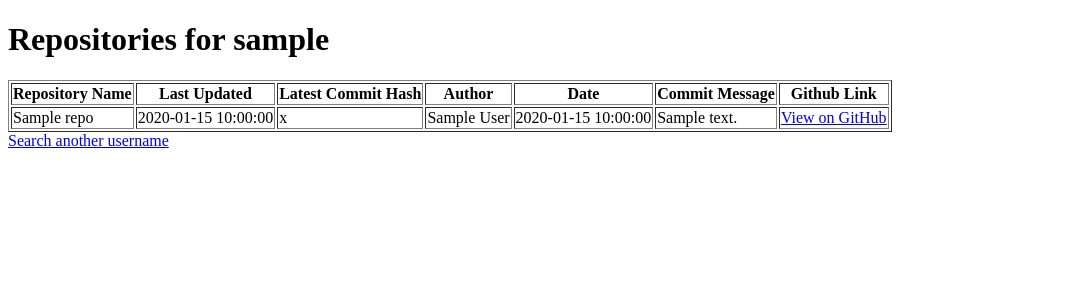
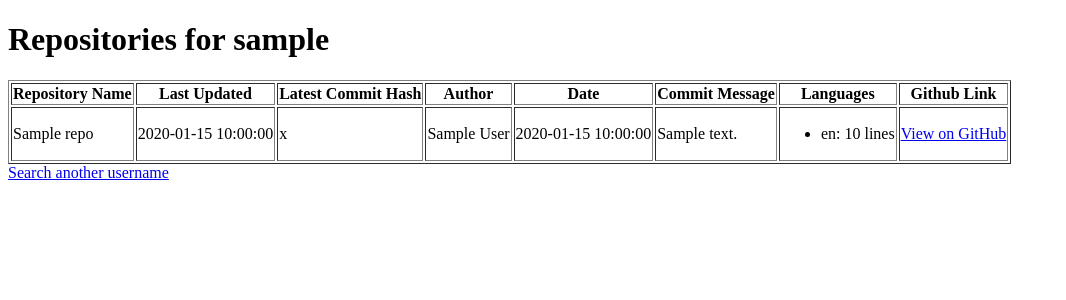
Before and after one commit to qczeck/SSE-Lab-2, a Python web app: template templates/github_results.html in a window 1280 px wide. Shown: the top 300 px of the page, without its empty margins (0-1066 px from the left). Run offline with Jinja, Linux system fonts and the light colour scheme; the template is opened without the code that fills it: most values are stand-ins (such as "Sample title", 1, 10 or a date in 2020).

Commit message:
Update github_results.html

```diff
--- a/templates/github_results.html
+++ b/templates/github_results.html
@@ -17,6 +17,7 @@
                 <th>Author</th>
                 <th>Date</th>
                 <th>Commit Message</th>
+                <th>Languages</th>
                 <th>Github Link</th>
             </tr>
             {% for repo in repo_data %}
@@ -27,6 +28,13 @@
                     <td>{{ repo.latest_commit.author }}</td>
                     <td>{{ repo.latest_commit.date }}</td>
                     <td>{{ repo.latest_commit.message }}</td>
+                    <td>
+                        <ul>
+                            {% for language, lines in repo.languages.items() %}
+                                <li>{{ language }}: {{ lines }} lines </li>
+                            {% endfor %}
+                        </ul>
+                    </td>
                     <td><a href="{{ repo.url }}" target="_blank">View on GitHub</a></td>
                 </tr>
             {% endfor %}
```
